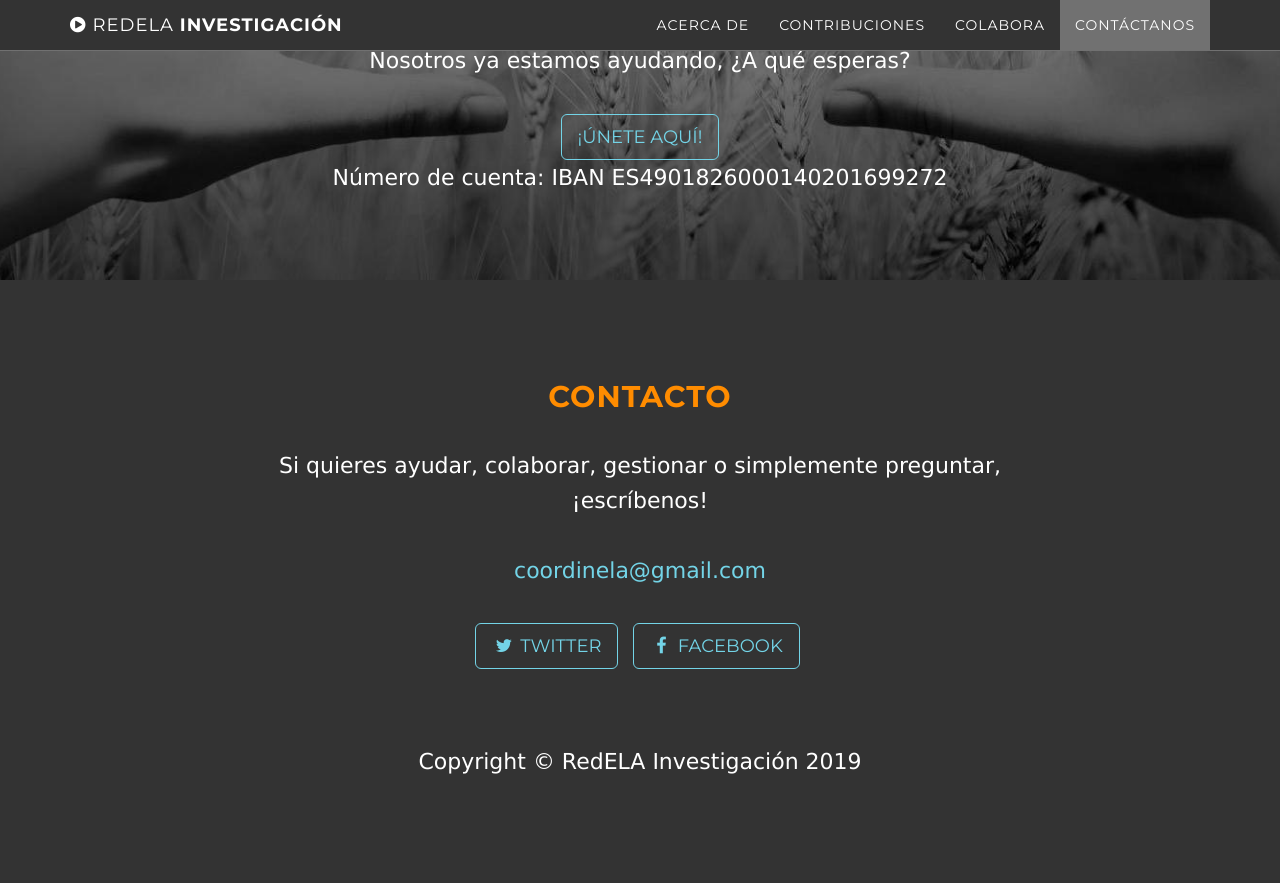
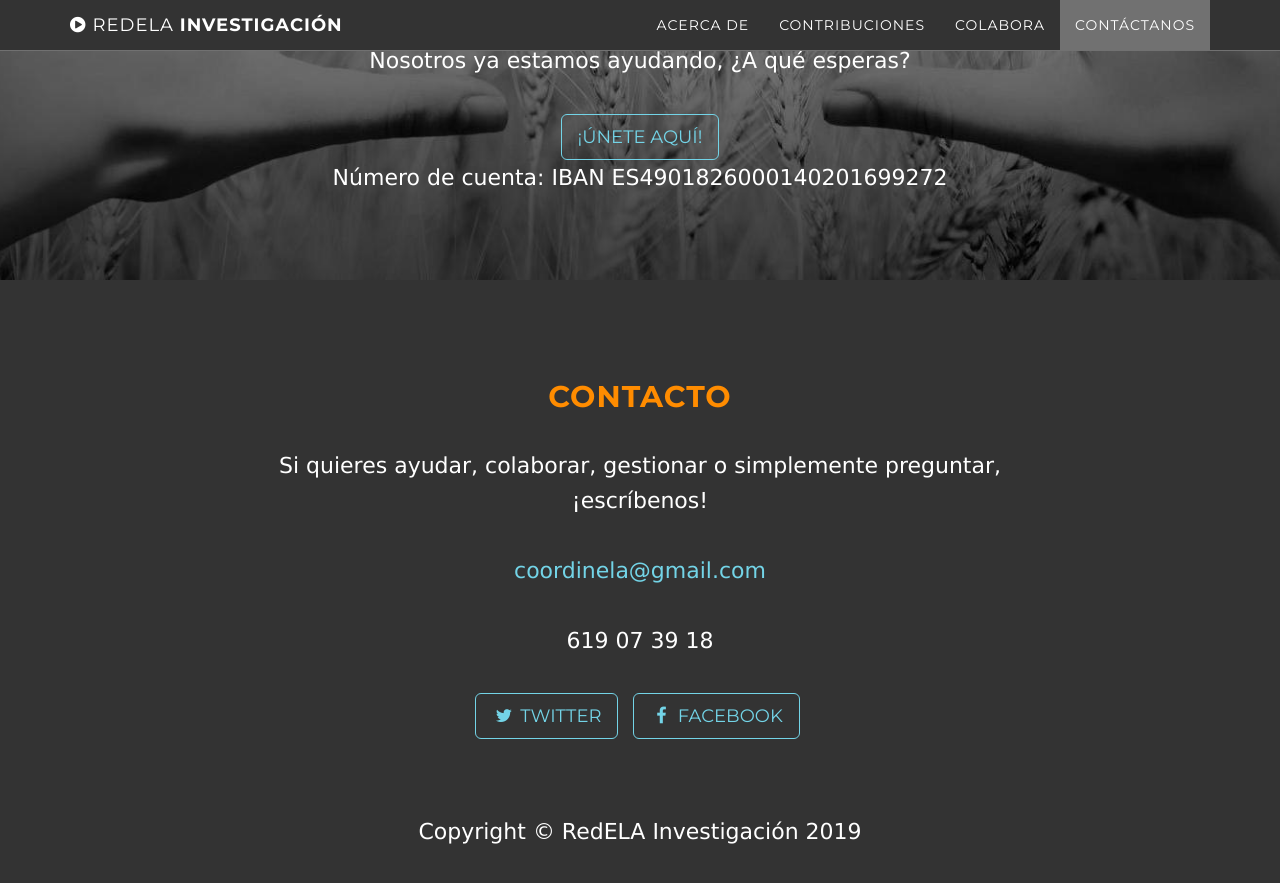
Before and after one commit to redela-investigacion/redela-investigacion-site, a Jekyll site: the page built from index.html, in a window 1280 px wide and 900 px high, scrolled down 3444 px. Shown: the top 883 px of the window. Built offline with Jekyll 4.4.1, drawn with Linux system fonts in a browser that asks for light colours; before the commit the page ends 4273 px from its top, so only the background shows below that.

Commit message:
add phone through config settings

```diff
--- a/_config.yml
+++ b/_config.yml
@@ -2,6 +2,7 @@
 title: RedELA Investigación - Asociación sin ánimo de lucro
 email: coordinela@gmail.com
 url: https://redela.org
+phone: 619 07 39 18
 description: "RedELA es una organización para conseguir fondos para la investigación de la Esclerosis Lateral Amiotrófica. Creada e impulsada por afectados de ELA y sus familiares y amigos."
 
 # Color settings (hex-codes without the leading hash-tag)
--- a/_includes/contact.html
+++ b/_includes/contact.html
@@ -4,8 +4,10 @@
             <div class="col-lg-8 col-lg-offset-2">
                 <h2>Contacto</h2>
                 <p>Si quieres ayudar, colaborar, gestionar o simplemente preguntar, ¡escríbenos!</p>
-                <p><a href="mailto:{{ site.email }}">{{ site.email }}</a>
+                <p>
+                  <a href="mailto:{{ site.email }}">{{ site.email }}</a>
                 </p>
+                <p>{{ site.phone }}</p>
                 <ul class="list-inline banner-social-buttons">
                     {% for network in site.social %}
                     <li>
```
